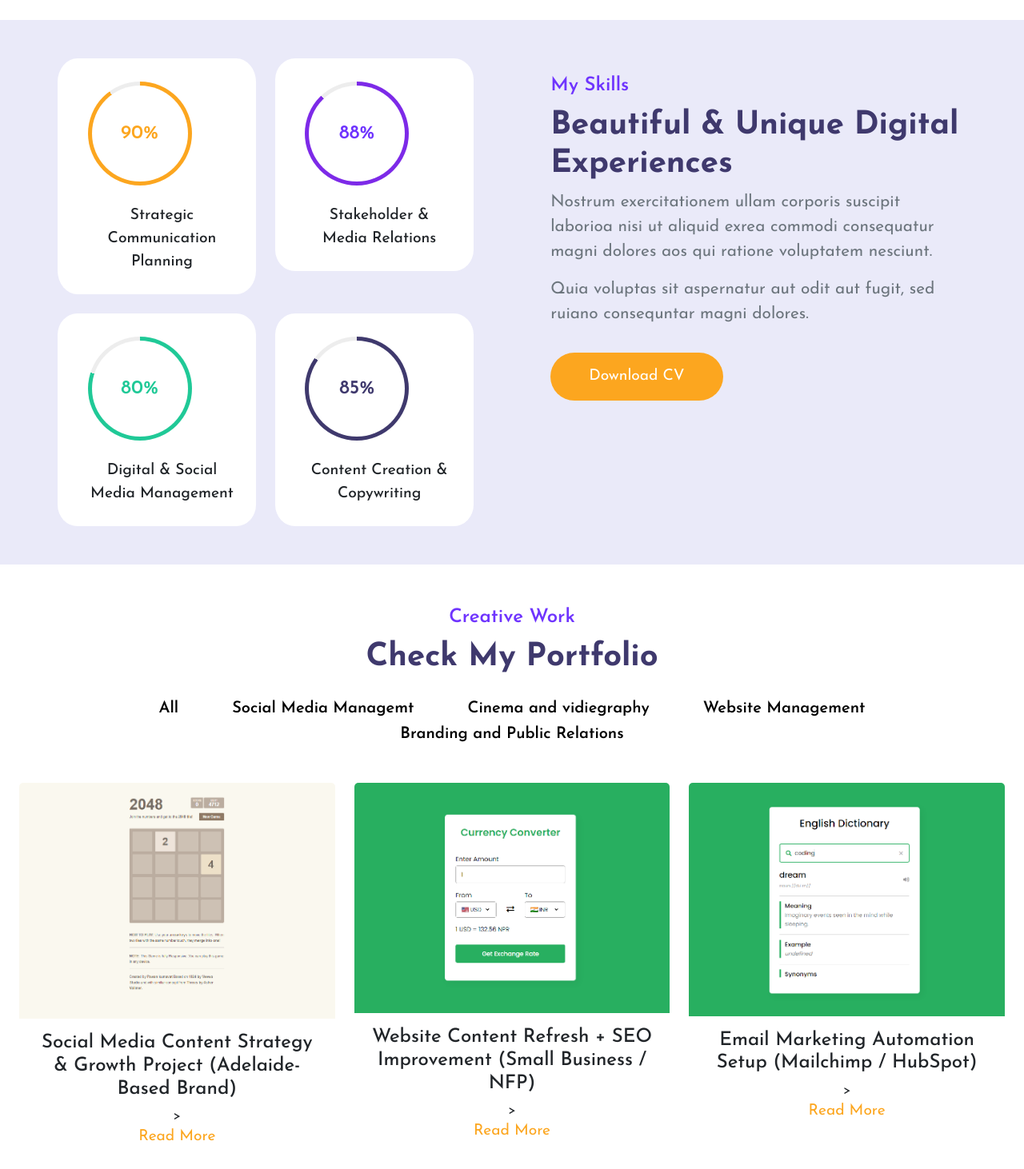
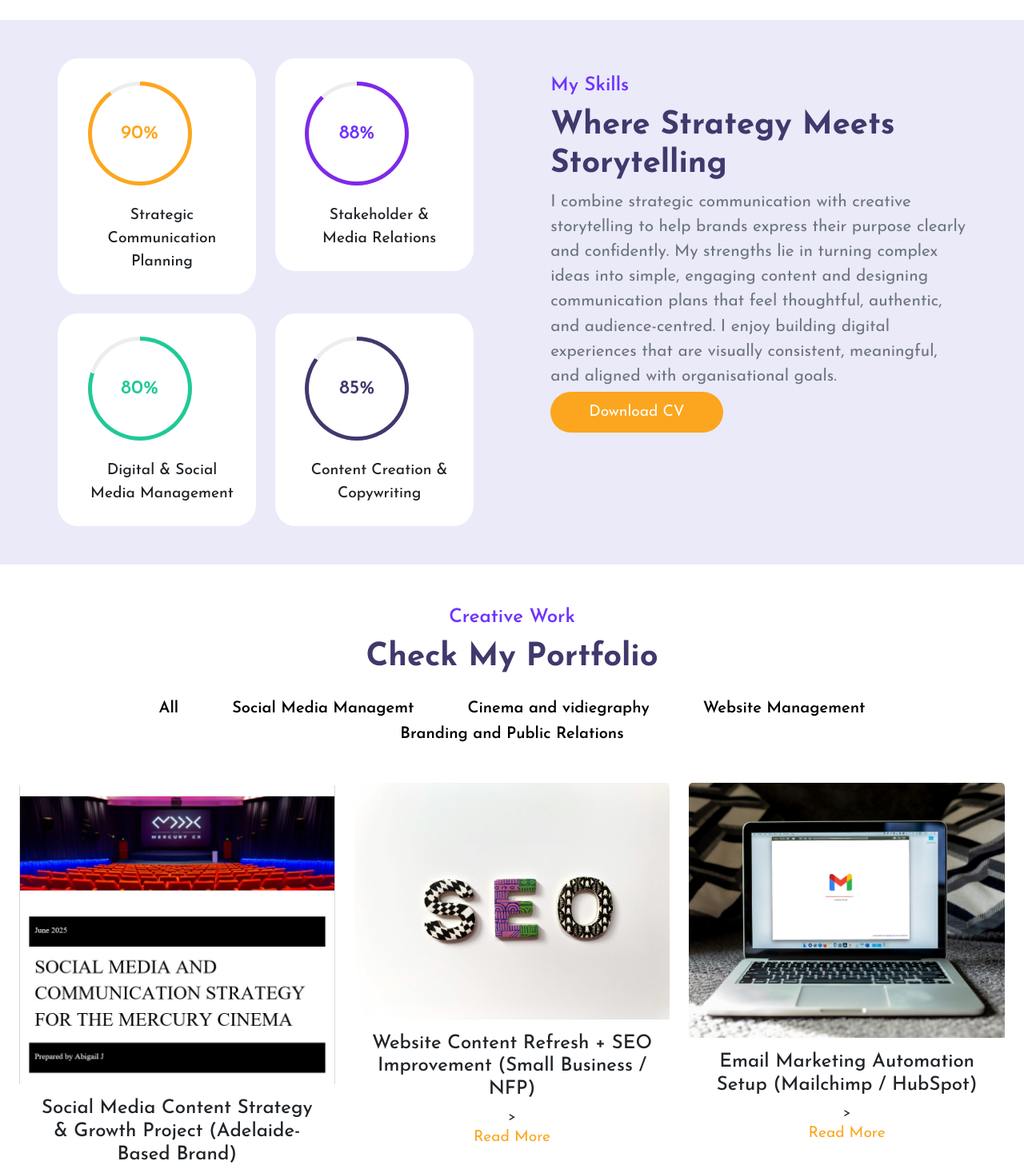
Before and after one commit to AlexTanui/Abby_portfolio, a plain HTML site: page index.html in a window 1280 px wide. Shown: the part 1440-2902 px from the top of the page at 80% size. Drawn offline with nearby package versions, Linux system fonts and the light colour scheme.

Commit message:
uploaded portfolio images

```diff
--- a/index.html
+++ b/index.html
@@ -266,25 +266,19 @@
         <div class="col-10 col-md-5 skill-detail" data-aos="slide-left">
           <div class="heading mt-5 mt-md-3">
             <small>My Skills</small>
-            <h3>Beautiful & Unique Digital Experiences</h3>
+            <h3>Where Strategy Meets Storytelling</h3>
             <p class="text-muted">
-              Nostrum exercitationem ullam corporis suscipit laborioa nisi ut
-              aliquid exrea commodi consequatur magni dolores aos qui ratione
-              voluptatem nesciunt.
+			I combine strategic communication with creative storytelling to help brands express their purpose clearly and
+			confidently. My strengths lie in turning complex ideas into simple, engaging content and designing communication plans
+			that feel thoughtful, authentic, and audience-centred. I enjoy building digital experiences that are visually
+			consistent, meaningful, and aligned with organisational goals.
             </p>
-            <p class="text-muted">
-              Quia voluptas sit aspernatur aut odit aut fugit, sed ruiano
-              consequntar magni dolores.
-            </p>
-            <button class="c-btn h-btn mt-3 py-3 px-5 rounded-pill">
-              <!-- here download attribute is used for adding download functionality to button  -->
-              <a
-                href="Entry Level Web Developer Resume.pdf"
-                download="SampleCV"
-                style="text-decoration: none;color: #fff;"
-                >Download CV</a
-              >
-            </button>
+
+		<a href="./images/Abigail Jepkosgei Resume 2025.pdf" download target="_blank" class="c-btn h-btn mt-3 py-3 px-5 rounded-pill"
+			style="color: #fff; text-decoration: none;">
+			Download CV
+		</a>
+
           </div>
         </div>
       </div>
@@ -310,7 +304,7 @@
         <div class="row justify-content-evenly px-4">
           <div class="post col-md-4 game all col-10 mt-3 mt-md-0" data-aos="fade-up">
             <div class="card">
-              <img src="images/2048game.png" class="card-img-top" alt="..." />
+              <img src="images/strategic_comms_poster.jpeg" class="card-img-top" alt="..." />
               <div class="card-body text-center">
                 <h4 class="card-title">Social Media Content Strategy & Growth Project (Adelaide-Based Brand)</h4>
                 <!-- <span class="badge bg-secondary badge-pill">HTML&CSS</span>
@@ -324,7 +318,7 @@
           <div class="post col-md-4 website all col-10 mt-3 mt-md-0" data-aos="fade-up">
             <div class="card">
               <img
-                src="images/currency-converter.png"
+                src="images/seo.jpg"
                 class="card-img-top"
                 alt="..."
               />
@@ -340,7 +334,9 @@
           </div>
           <div class="post col-md-4 webapp all col-10 mt-3 mt-md-0" data-aos="fade-up">
             <div class="card">
-              <img src="images/dictionary.png" class="card-img-top" alt="..." />
+			<img src="./images/email.jpg"
+				class="card-img-top" alt="MacBook beside coffee mug" />
+
               <div class="card-body text-center">
                 <h4 class="card-title">Email Marketing Automation Setup (Mailchimp / HubSpot)</h4>
                 <!-- <span class="badge bg-secondary badge-pill">HTML&CSS</span>
@@ -355,7 +351,8 @@
         <div class="row justify-content-evenly mt-4 px-4">
           <div class="post col-md-4 game all col-10 mt-3 mt-md-0" data-aos="fade-up">
             <div class="card">
-              <img src="images/piceditor.png" class="card-img-top" alt="..." />
+			<img src="https://images.unsplash.com/photo-1552581234-26160f608093?auto=format&fit=crop&w=800&q=80"
+				class="card-img-top" alt="Team meeting" />
               <div class="card-body text-center">
                 <h4 class="card-title">Internal Communication Digital Hub (SharePoint / Teams)</h4>
                 <!-- <span class="badge bg-secondary badge-pill">HTML&CSS</span>
@@ -368,7 +365,7 @@
           </div>
           <div class="post col-md-4 website all col-10 mt-3 mt-md-0" data-aos="fade-up">
             <div class="card">
-              <img src="images/tictactoe.png" class="card-img-top" alt="..." />
+              <img src="images/brandingwebs.jpg" class="card-img-top" alt="..." />
               <div class="card-body text-center">
                 <h4 class="card-title">Canva Brand Kit + Digital Collateral Creation</h4>
                 <!-- <span class="badge bg-secondary badge-pill">HTML&CSS</span>
@@ -382,7 +379,7 @@
           <div class="post col-md-4 all col-10 mt-3 mt-md-0" data-aos="fade-up">
             <div class="card">
               <img
-                src="images/lang-translator.png"
+                src="images/videoproduction.jpg"
                 class="card-img-top"
                 alt="..."
               />
```
Also changed, not shown: images/brandingwebs.jpg (added), images/email.jpg (added), images/seo.jpg (added), images/strategic_comms_poster.jpeg (added), 5 other files.
